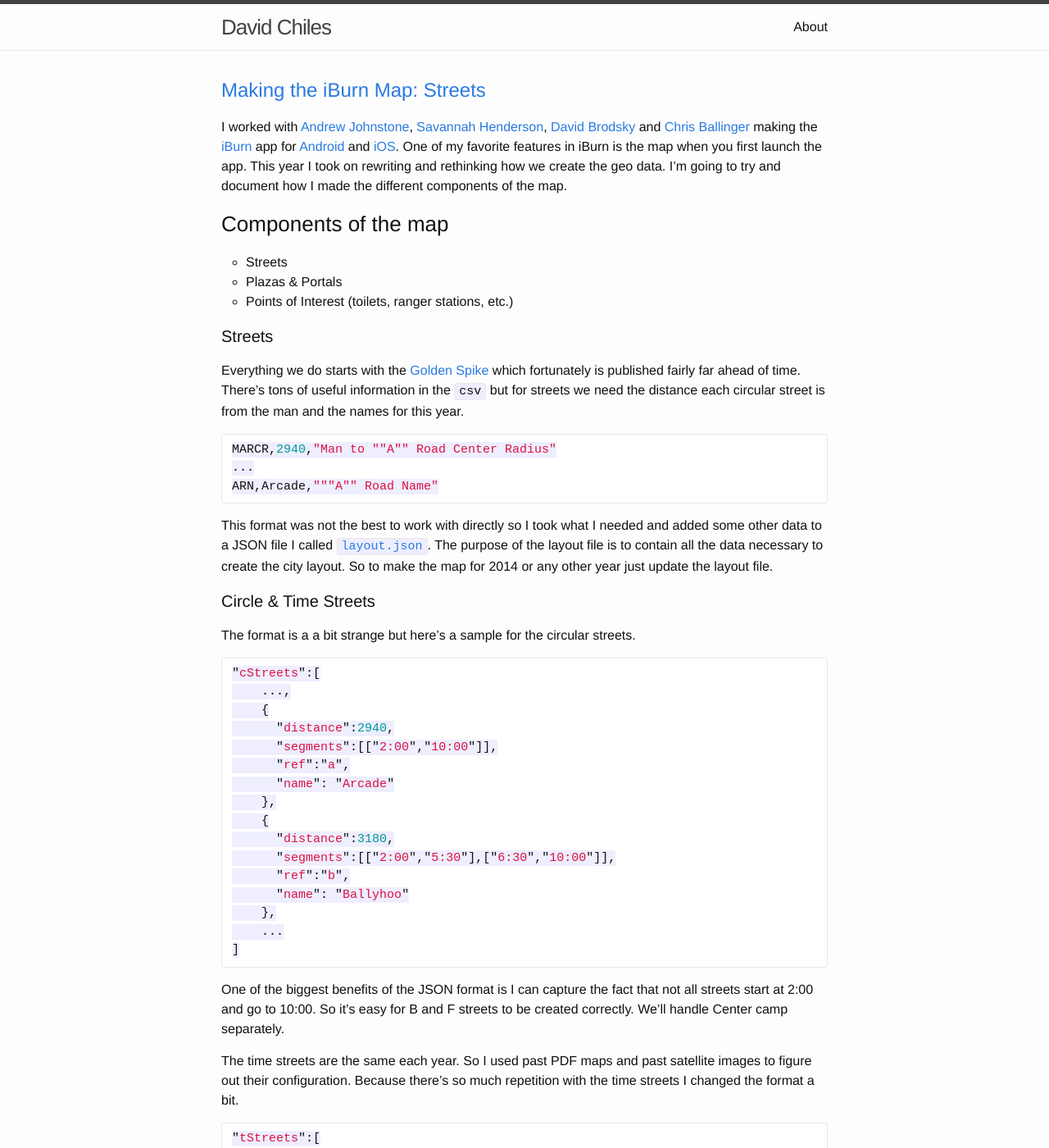
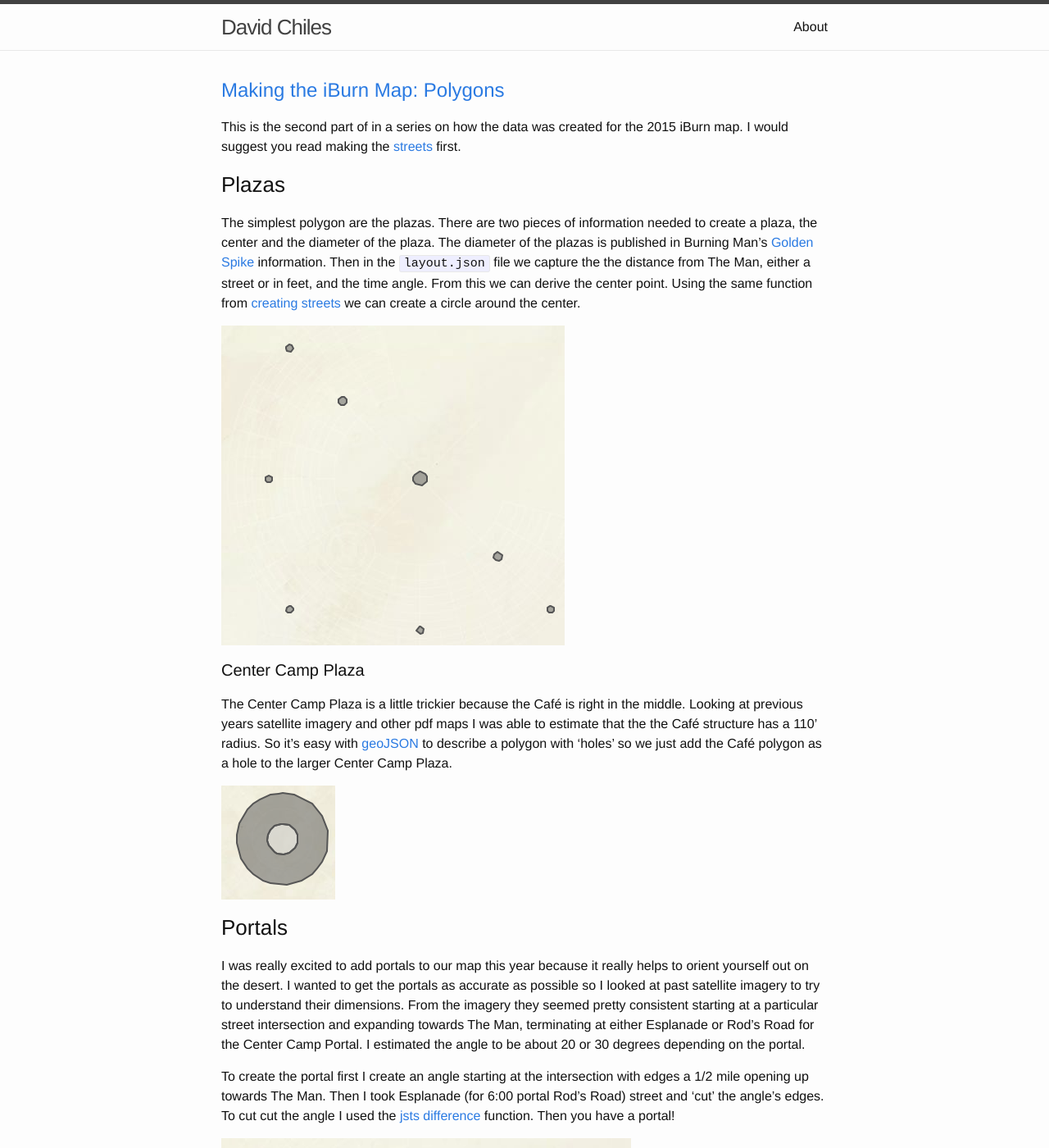
Before and after one commit to davidchiles/davidchiles.github.io, a Jekyll site: the page built from index.html, in a window 1280 px wide and 1400 px high. Shown: the whole window at 82% size. Built offline with Jekyll 4.4.1, drawn with Linux system fonts in a browser that asks for light colours; Markdown is read by kramdown in place of the engine named in the settings; some of the changed text lies outside the part shown.

Commit message:
Removed categories and Added polygons post

````diff
--- a/_posts/2015-08-29-iburn-map-streets.markdown
+++ b/_posts/2015-08-29-iburn-map-streets.markdown
@@ -2,7 +2,7 @@
 layout: post
 title:  "Making the iBurn Map: Streets"
 date:   2015-08-29 16:13:28
-categories: iburn map js
+tags: iburn map js
 ---
 
 I worked with [Andrew Johnstone](http://architecturalartsguild.com/about/), [Savannah Henderson](http://www.savannahhenderson.com), [David Brodsky](https://github.com/onlyinamerica) and [Chris Ballinger](http://chrisballinger.info) making the [iBurn](http://www.iburnapp.com/) app for [Android](https://github.com/Burning-Man-Earth/iBurn-Android) and [iOS](https://github.com/Burning-Man-Earth/iBurn-iOS). One of my favorite features in iBurn is the map when you first launch the app. This year I took on rewriting and rethinking how we create the geo data. I'm going to try and document how I made the different components of the map.
@@ -109,4 +109,4 @@ Finally I cut the other arc and time roads with Rod's road and combine them into
 node layout.js -f ../../data/2015/geo/layout.json -t streets
 ```
 #### Result
-<iframe frameborder="0" width="100%" height="300" src="http://bl.ocks.org/d/e7b083672cff346b2f37"></iframe>
+![Black Rock City All Streets]({{ site.url }}/assets/bm_all_streets.png)
--- /dev/null
+++ b/_posts/2015-09-04-iburn-map-polygons.markdown
@@ -0,0 +1,37 @@
+---
+layout: post
+title:  "Making the iBurn Map: Polygons"
+date:   2015-09-18 3:00:00
+tags: iburn map js
+---
+
+This is the second part of in a series on how the data was created for the 2015 iBurn map. I would suggest you read making the [streets]({% post_url 2015-08-29-iburn-map-streets %}) first.
+
+### Plazas
+
+The simplest polygon are the plazas. There are two pieces of information needed to create a plaza, the center and the diameter of the plaza. The diameter of the plazas is published in Burning Man's [Golden Spike](http://innovate.burningman.org/dataset/2015-golden-spike-location/) information. Then in the `layout.json` file we capture the the distance from The Man, either a street or in feet, and the time angle. From this we can derive the center point. Using the same function from [creating streets]({% post_url 2015-08-29-iburn-map-streets %}) we can create a circle around the center.
+
+![Black Rock City Plazas]({{ site.url }}/assets/bm_plazas.png)
+
+#### Center Camp Plaza
+
+The Center Camp Plaza is a little trickier because the Café is right in the middle. Looking at previous years satellite imagery and other pdf maps I was able to estimate that the the Café structure has a 110' radius. So it's easy with [geoJSON](http://geojson.org/geojson-spec.html#polygon) to describe a polygon with 'holes' so we just add the Café polygon as a hole to the larger Center Camp Plaza.
+
+![Center Camp Plaza]({{ site.url }}/assets/bm_center_camp_plaza.png)
+
+### Portals
+
+I was really excited to add portals to our map this year because it really helps to orient yourself out on the desert. I wanted to get the portals as accurate as possible so I looked at past satellite imagery to try to understand their dimensions. From the imagery they seemed pretty consistent starting at a particular street intersection and expanding towards The Man, terminating at either Esplanade or Rod's Road for the Center Camp Portal. I estimated the angle to be about 20 or 30 degrees depending on the portal.
+
+To create the portal first I create an angle starting at the intersection with edges a 1/2 mile opening up towards The Man. Then I took Esplanade (for 6:00 portal Rod's Road) street and 'cut' the angle's edges. To cut cut the angle I used the [jsts difference](http://bjornharrtell.github.io/jsts/doc/api/symbols/jsts.geom.Geometry.html#difference) function. Then you have a portal!
+
+![Black Rock City Portals]({{ site.url}}/assets/bm_portals.png)
+
+The problem is that 9:00, 3:00 and 6:00 portals overlap their plaza. I decided that the plaza was the more defining feature at that point so I cut those portals again with the plaza so there wasn't any overlap for the renderer.
+
+![Portal plaza overlap]({{ site.url}}/assets/bm_plaza_portal_overlap.png)
+![Portal plaza overlap fixed]({{ site.url}}/assets/bm_plaza_portal_overlap_fixed.png)
+
+### Results
+
+![Black Rock City Polygons]({{ site.url}}/assets/bm_polygons.png)
````
Also changed, not shown: assets/bm_all_streets.png (added), assets/bm_center_camp_plaza.png (added), assets/bm_plaza_portal_overlap.png (added), assets/bm_plaza_portal_overlap_fixed.png (added), assets/bm_plazas.png (added), assets/bm_polygons.png (added), assets/bm_portals.png (added).
